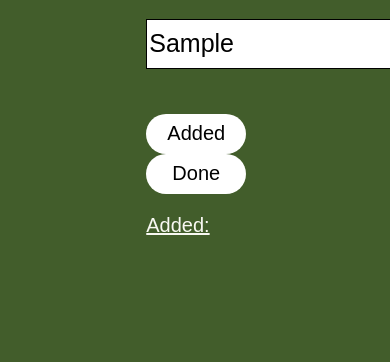
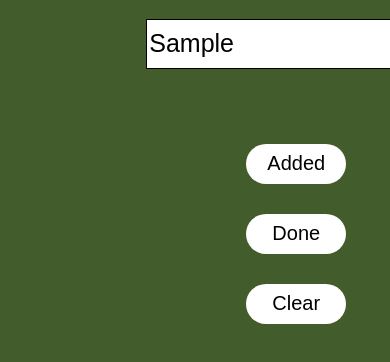
Before and after one commit to hamzaplojovic/JavaScript-Camp, a plain HTML site: page TODO/index.html in a window 390 px wide. Both pictures are taken after typing "Sample" into the empty fields and a click on the button "Added". Shown: the part 98-460 px from the top of the page. Drawn offline with Linux system fonts and the light colour scheme.

Commit message:
Adding items in local storage

```diff
--- a/TODO/index.html
+++ b/TODO/index.html
@@ -15,6 +15,7 @@
     </div>
     <button id="added">Added</button>
     <button id="done_button">Done</button>
+    <button id="clear_button">Clear</button>
     <script src="main.js"></script>
 </body>
 </html>
--- a/TODO/main.js
+++ b/TODO/main.js
@@ -3,6 +3,7 @@ toDoContainer = document.getElementById('toDoContainer');
 inputField = document.getElementById('inputField');
 added_button = document.getElementById("added");
 done_button = document.getElementById('done_button')
+clear_button = document.getElementById('clear_button')
 body = document.getElementById("body");
 list_of_paragraphs = []
 done = []
@@ -27,11 +28,13 @@ added_button.addEventListener('click', function(){
     console.clear()
     // console.log("Added: "+list_of_paragraphs)
     var paragraph = document.createElement('p');
-    body.appendChild(paragraph);
-    paragraph.innerText = "Added: "+list_of_paragraphs
+    paragraph.innerText = list_of_paragraphs
+    local_added_paragraph = localStorage.setItem("added_item",paragraph.innerText);
+    console.log("Added in local storage: "+localStorage.getItem("added_item"))
 })
 done_button.addEventListener('click', function(){
-    var done_paragraph2 = document.createElement('p');
-    body.appendChild(done_paragraph2);
-    done_paragraph2.innerText = "Done: "+done
+    localStorage.removeItem("added_item")
 })
+clear_button.addEventListener('click', function(){
+    localStorage.clear()
+})
--- a/TODO/style.css
+++ b/TODO/style.css
@@ -33,17 +33,13 @@ html, body {
 }
 
 p{
-    font-size: 20px;
-    text-decoration: underline;
-    color: rgb(248, 248, 242);
-    transition: 0.5s all ease-in;
-    font-family: Arial, Helvetica, sans-serif;
+    display: none;
 }
 p:hover{
     color: rgb(255, 255, 255);
     transform: rotateY(20deg);
 }
-#added{
+#added, #done_button, #clear_button{
     background-color: white;
     width: 100px;
     height: 40px;
@@ -51,11 +47,11 @@ p:hover{
     border: none;
     border-radius: 50px;
 }
-#done_button{
-    background-color: white;
-    width: 100px;
-    height: 40px;
-    font-size: 20px;
-    border: none;
-    border-radius: 50px;
+
+@media screen and (max-width:800px){
+    #added, #done_button, #clear_button{
+        margin-top: 30px;
+        margin-left: 100px;
+    }
+
 }
```
